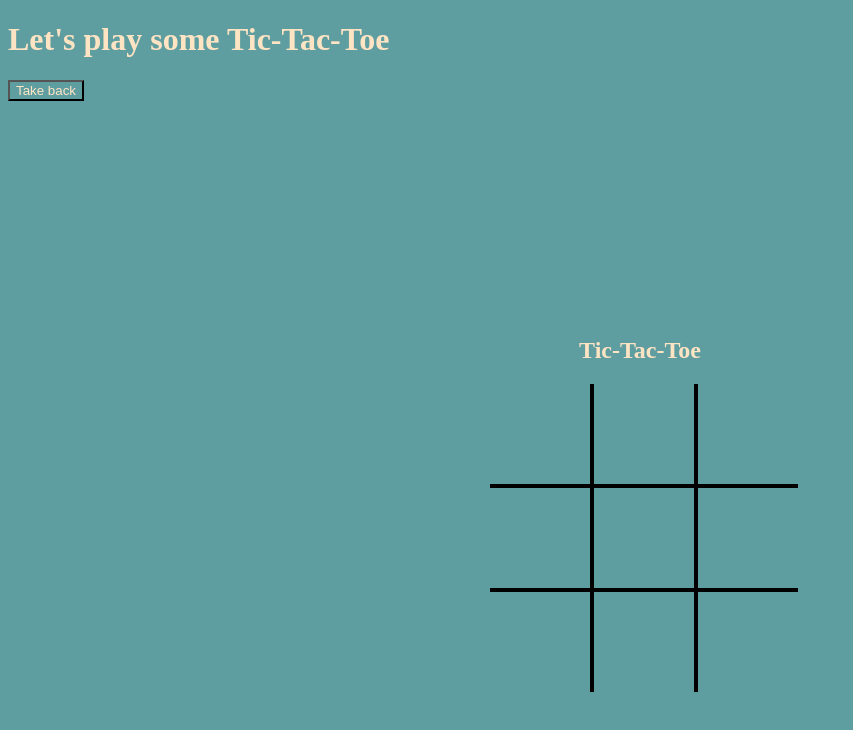
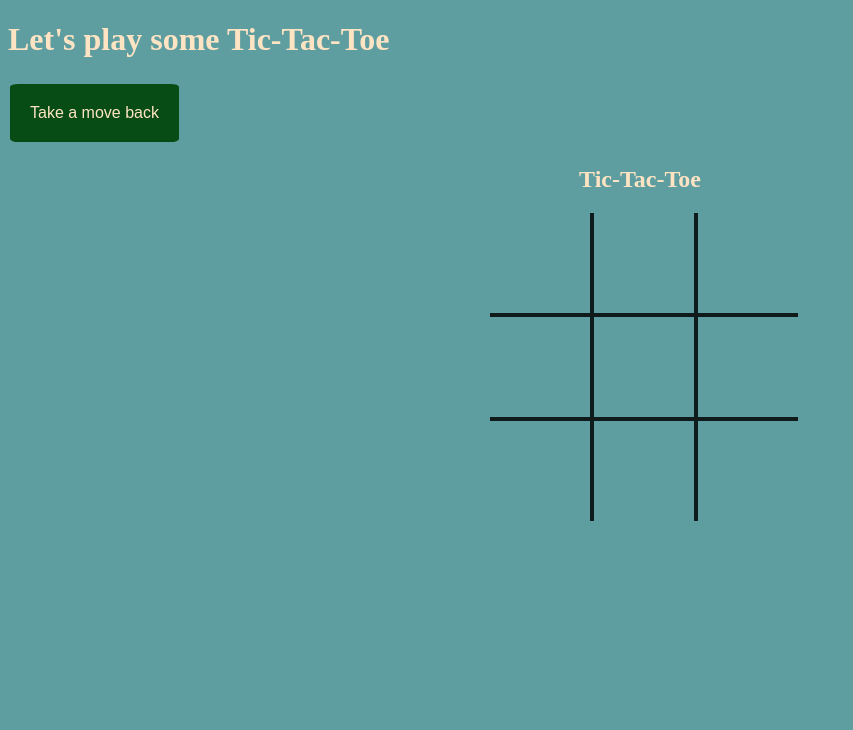
Before and after one commit to JoshuaSkootsky/TicTacToe, a plain HTML site: page index.html in a window 1280 px wide. Shown: the whole page, without its empty margins (0-853 px from the left). Drawn offline with Linux system fonts and the light colour scheme.

Commit message:
css improvements, button better

```diff
--- a/index.html
+++ b/index.html
@@ -10,7 +10,7 @@
 
 <body>
   <h1> Let's play some Tic-Tac-Toe</h1>
-  <button type="button" onclick="takeBack(STATE)">Take back</button>
+  <button class="button" type="button" onclick="takeBack(STATE)">Take a move back</button>
 	<div id="board">
 	</div>
 	<script src="script.js">
--- a/style.css
+++ b/style.css
@@ -4,7 +4,7 @@
 }
 
 .parent {
-  min-height: 100vh;
+  min-height: 90%;
   display: flex;
   flex-direction: column;
   align-items: center;
@@ -27,13 +27,13 @@
   justify-content: center;
   font-size: 4em;
   font-weight: bold;
-  border: 2px solid black;
+  border: 2px solid rgba(0, 0, 0, 0.829);
   transition: background 0.2s ease-in-out;
 }
 
 .box:hover {
   cursor: pointer;
-  background: #0cdfc3;
+  background: #21d6c78a;
 }
 
 #box_0,
@@ -59,3 +59,15 @@
 #box_8 {
   border-right: none;
 }
+
+.button {
+  background-color: rgb(7, 75, 21);
+  border: none;
+  padding: 20px;
+  text-align: center;
+  text-decoration: none;
+  display: inline-block;
+  font-size: 16px;
+  margin: 4px 2px;
+  border-radius: 5%;
+}
```
